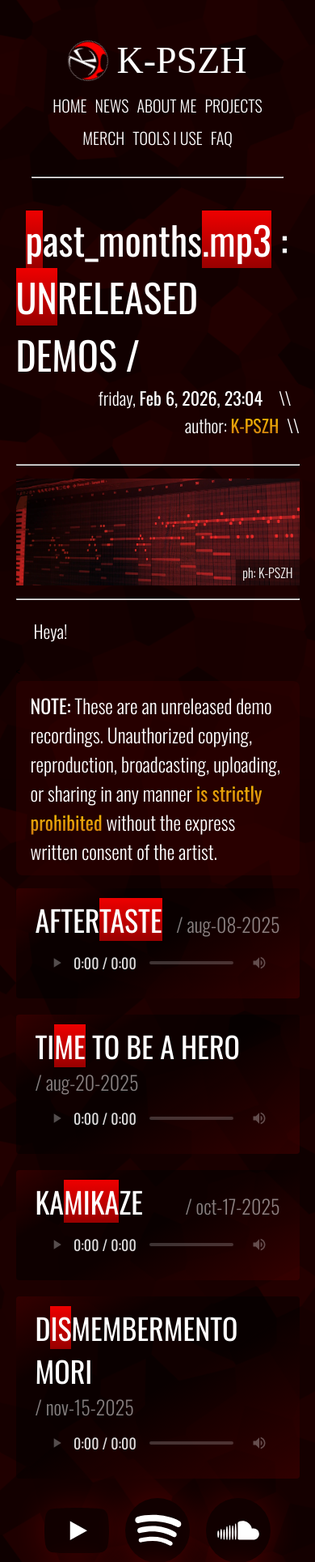
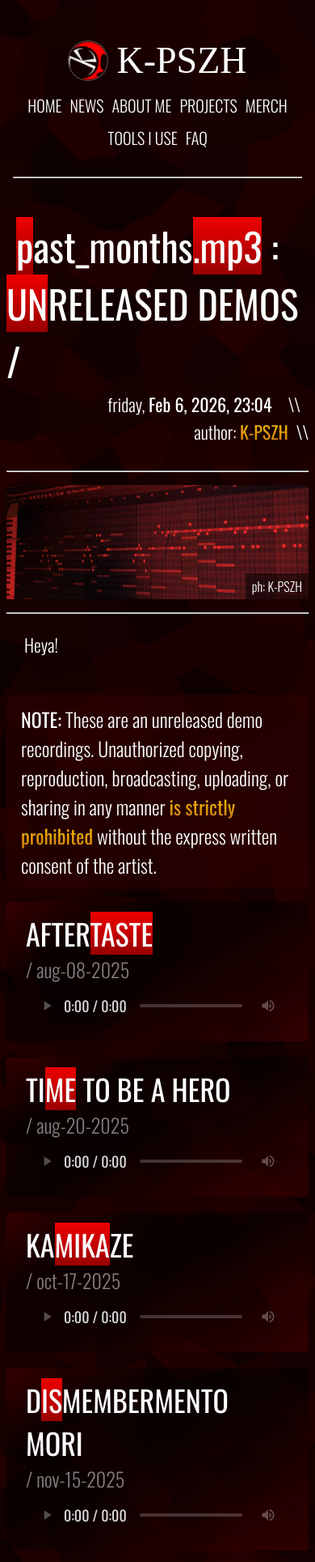
Before and after one commit to K-PSZH/k-pszh.github.io, a PHP site: page /news/2026/02/06/unreleased-demos.html in a window 390 px wide. Shown: the top 1929 px of the page at 81% size. Run offline with PHP 8.4, Linux system fonts and the light colour scheme; some web fonts are replaced.

Commit message:
mobile adaptation attempt #2

```diff
--- a/about.html
+++ b/about.html
@@ -29,7 +29,8 @@
             </div>
             <hr>
         </header>
-        <main class="about-main">
+        <div id="main">
+            <div id="main-body">
                 <h1>ABOUT ME</h1>
                 <p>My name is K-PSZH.</p>
                 <p>Lorem ipsum dolor sit amet, consectetur adipiscing elit. Mauris placerat maximus luctus. Integer varius, diam eu interdum fermentum, diam enim ultrices tellus, et varius urna arcu quis nulla. Nam porttitor quam eget neque consectetur, ac feugiat lacus pharetra. Nunc cursus blandit iaculis. Sed gravida velit convallis semper placerat. Morbi sit amet leo sollicitudin, ornare odio vitae, tempus leo. Nulla in mi eget purus dapibus rutrum. Curabitur a pellentesque libero. Sed sit amet pellentesque justo. Nunc sollicitudin mollis eros ut blandit. Maecenas in orci ut lacus placerat egestas. Sed commodo malesuada dui, vel pulvinar justo lobortis id. Ut odio risus, venenatis at mi luctus, ullamcorper auctor sem.</p>
@@ -39,7 +40,8 @@
                 <p>Proin at turpis tincidunt, cursus nisl ac, eleifend dui. Nullam pellentesque quam a est imperdiet aliquet. Quisque sit amet laoreet odio, ut laoreet sapien. Nulla porta eros massa, nec mollis augue ullamcorper ac. Nullam vulputate placerat lacus, et varius mauris pretium nec. Suspendisse placerat, felis at posuere faucibus, dui tortor vehicula neque, vitae ornare ipsum augue aliquam lectus. Pellentesque vehicula tortor elit, at tempor nisi ullamcorper ut. Ut dapibus libero id magna elementum lobortis. Pellentesque at consequat lacus. Sed sollicitudin eros ut posuere euismod. Ut mattis ligula lorem, sit amet luctus velit pulvinar sed. Mauris in gravida urna, quis vestibulum risus. Vivamus enim nibh, volutpat eget justo sed, tincidunt tincidunt leo.</p>
                 <p>Aliquam vel ex efficitur lorem interdum blandit. Sed auctor leo ut eros ullamcorper blandit. Suspendisse mauris dui, interdum vel vulputate et, porta vel nunc. Vivamus porta nec enim et mollis. Donec magna lacus, congue sed auctor sed, euismod in nisi. Duis aliquam sagittis interdum. Curabitur malesuada, purus sed fringilla viverra, orci orci suscipit augue, non fermentum odio urna vel neque. Suspendisse ac lacus vitae est suscipit mattis. In hac habitasse platea dictumst. Praesent arcu quam, lobortis vel mi ac, vehicula condimentum metus. Mauris nisi massa, convallis id luctus vel, volutpat eget enim. Nunc tristique placerat nunc quis gravida. Suspendisse at pretium magna, at tempor tellus.</p>
                 <p>Curabitur euismod mollis tortor, eget tempus tortor eleifend quis. Mauris at tortor sollicitudin, maximus augue in, consectetur eros. Suspendisse posuere vulputate augue a dapibus. Fusce velit mi, aliquam at libero sed, fermentum blandit felis. Morbi faucibus congue lacinia. Nulla consectetur ac mi quis maximus. Etiam quis arcu vitae lacus mollis luctus. Integer at commodo mi. Etiam sed arcu lobortis, pulvinar nibh quis, viverra turpis. Proin ultricies, sapien eu luctus ornare, magna sapien malesuada eros, in iaculis leo nulla non nisi. In pretium elementum est, sed laoreet sapien lobortis eu.</p>
-        </main>
+            </div>
+        </div>
         <footer class="kpszh-footer">
             <div class="kpszh-social-media">
                 <div class="kpszh-social-icon">
--- a/css/article.css
+++ b/css/article.css
@@ -1,9 +1,3 @@
-.article-main {
-    max-width: 60%;
-    margin: auto;
-    transition: max-width .25s ease;
-}
-
 .article-header {
     display: flex;
     align-content: center;
@@ -13,7 +7,7 @@
     margin-block-end: 2em;
 }
 
-.article-main h1 {
+#main h1 {
     text-indent: 0.25em;
     text-align: left;
     text-transform: none;
@@ -24,7 +18,7 @@
     margin-block-end: 0;
 }
 
-.article-main h1::first-letter {
+#main h1::first-letter {
     background-image: linear-gradient(var(--link-gradient-1), var(--link-gradient-2));
 }
 
@@ -35,6 +29,7 @@
     line-height: normal;
     margin-block-start: 0.1em;
     margin-block-end: 0;
+    white-space: nowrap;
 }
 
 .article-image-container {
@@ -83,14 +78,14 @@
     z-index: 3;
 }
 
-.article-main h3 {
+#main h3 {
     text-align: center;
     font-size: 36px;
     margin-block-start: 0.5em;
     margin-block-end: 0.3em;
 }
 
-.article-main p {
+#main p {
     text-indent: 1em;
 }
 
@@ -160,17 +155,11 @@
     width: 100%;
 }
 
-@media (max-width: 1080px) {
-    .article-main {
-        max-width: 90%
-    }
-}
-
-@media (max-width: 1080px) {
+@media only screen and (max-width: 1080px) {
     .article-header {
         flex-direction: column;
     }
-    .article-main h1 {
+    #main h1 {
         width: 100%;
     }
     .kpszh-audio-container {
--- a/css/news.css
+++ b/css/news.css
@@ -1,9 +1,3 @@
-.news-main {
-    max-width: 60%;
-    margin: auto;
-    transition: max-width .25s ease;
-}
-
 .news-block {
     margin-block: 2em;
 }
--- a/css/styles.css
+++ b/css/styles.css
@@ -92,7 +92,7 @@ a:active {
     user-select: none;
 }
 .kpszh-header {
-    width: 80%;
+    width: 900px;
     margin-left: auto;
     margin-right: auto;
 }
@@ -141,6 +141,23 @@ a:active {
 
 @keyframes animationFlicker {
     50% { opacity: 0; }
+}
+
+#main {
+    width: 900px;
+    margin-left: auto;
+    margin-right: auto;
+}
+#main.merch {
+    width: 1440px;
+}
+
+#main-body {
+    padding-left: 0px;
+    padding-right: 0px;
+    padding-top: 0px;
+    padding-bottom: 0px;
+    overflow-wrap: break-word;
 }
 
 .kpszh-social-media {
@@ -199,7 +216,7 @@ a:active {
     pointer-events: none;
 }
 .kpszh-marquee {
-    position: fixed;
+    position: absolute;
     background-color: var(--marquee-background);
     overflow: hidden;
     user-select: none;
@@ -318,7 +335,10 @@ audio::-webkit-media-controls-time-remaining-display {
     text-shadow: none;
 }
 
-@media (max-width: 1080px) {
+@media only screen and (max-width: 1080px) {
+    .kpszh-header {
+        width: calc(100% - 32px);
+    }
     .kpszh-header-content {
         flex-direction: column;
         align-items: center;
@@ -333,4 +353,30 @@ audio::-webkit-media-controls-time-remaining-display {
         justify-content: center;
         flex-wrap: wrap;
     }
+    #main {
+        width: 100%;
+        margin-left: 0;
+        margin-right: 0;
+    }
+    #main.merch {
+        width: 100%;
+    }
+	#main-body
+	{
+		padding-left: 16px;
+		padding-right: 16px;
+		overflow: hidden;
+	}
 }
+
+@media only screen and (max-width: 650px)
+{
+	#main-body {
+		padding-left: 8px;
+		padding-right: 8px;
+	}
+
+	#main-body p {
+		margin-left: 0px;
+	}
+}
--- a/faq.html
+++ b/faq.html
@@ -29,7 +29,8 @@
             </div>
             <hr>
         </header>
-        <main class="faq-main">
+        <div id="main">
+            <div id="main-body">
                 <h1>FAQ</h1>
                 <h3>The things I'm most often asked about on social media are end up here!</h3>
                 <h2><span class="cursor-hoverable">DANGANRONPA</span> RELATED QUESTIONS</h2>
@@ -74,7 +75,8 @@
                         </div>
                     </div>
                 </div>
-        </main>
+            </div>
+        </div>
         <footer class="kpszh-footer">
             <div class="kpszh-social-media">
                 <div class="kpszh-social-icon">
--- a/index.html
+++ b/index.html
@@ -66,7 +66,7 @@
                     <source src="/img/title_front_int.webm" type="video/webm"/>
                 </video>
             </div>
-        </main>
+        </div>
         <br>
         <footer class="kpszh-footer">
             <div class="kpszh-social-media">
--- a/merch.html
+++ b/merch.html
@@ -29,7 +29,8 @@
             </div>
             <hr>
         </header>
-        <main class="merch-main">
+        <div id="main" class="merch">
+            <div id="main-body">
                 <h1>MERCH</h1>
                 <div class="merch-grid">
                     <a class="merch-container">
@@ -53,7 +54,8 @@
                         <div class="merch-price">$10 / €10 / ₽600</div>
                     </a>
                 </div>
-        </main>
+            </div>
+        </div>
         <footer class="kpszh-footer">
             <div class="kpszh-social-media">
                 <div class="kpszh-social-icon">
--- a/news/2026/02/01/welcome-to-the-beginning.html
+++ b/news/2026/02/01/welcome-to-the-beginning.html
@@ -28,7 +28,8 @@
             </div>
             <hr>
         </header>
-        <main class="article-main">
+        <div id="main">
+            <div id="main-body">
                 <div class="article-header">
                     <h1 id="uppercase-red">Welcome to the Beginning! Website <span class="character-red">Launch</span>, Merch Drop and a New Chapter...</h1>
                     <div class="article-details">
@@ -57,7 +58,8 @@
                 <hr>
                 <p>More news will be coming your way soon. You’ll hear it here first, right in this space that’s officially ours now.</p>
                 <p>So, from the bottom of my heart, thank you for being here at the very start. This is just the beginning, and I have a feeling that this chapter is going to be unforgettable. Strap in — it’s about to get fun, weird, and wild.</p>
-        </main>
+            </div>
+        </div>
         <br>
         <footer class="kpszh-footer">
             <div class="kpszh-social-media">
--- a/news/2026/02/06/unreleased-demos.html
+++ b/news/2026/02/06/unreleased-demos.html
@@ -28,7 +28,8 @@
             </div>
             <hr>
         </header>
-        <main class="article-main">
+        <div id="main">
+            <div id="main-body">
                 <div class="article-header">
                     <h1 id="uppercase-red">past_months<span class="character-red">.mp3</span> : <span class="character-red">UN</span>RELEASED DEMOS /</h1>
                     <div class="article-details">
@@ -49,43 +50,36 @@
                 </div>
                 <div class="kpszh-audio-grid">
                     <div class="kpszh-audio-container">
-                    <div class="kpszh-audio-text">
                         <div class="kpszh-audio-title">After<span class="character-red">taste</span></div>
                         <div class="kpszh-audio-subtitle">/ aug-08-2025</div>
-                    </div>
                         <audio controls controlsList="nodownload noplaybackrate">
                             <source class="kpszh-audio-player" src="/news/2026/02/06/unreleased-demos-080825.mp3" type="audio/mpeg">
                         </audio>
                     </div>
                     <div class="kpszh-audio-container">
-                    <div class="kpszh-audio-text">
                         <div class="kpszh-audio-title">Ti<span class="character-red">me</span> to Be a Hero</div>
                         <div class="kpszh-audio-subtitle">/ aug-20-2025</div>
-                    </div>
                         <audio controls controlsList="nodownload noplaybackrate">
                             <source class="kpszh-audio-player" src="/news/2026/02/06/unreleased-demos-200825.mp3" type="audio/mpeg">
                         </audio>
                     </div>
                     <div class="kpszh-audio-container">
-                    <div class="kpszh-audio-text">
                         <div class="kpszh-audio-title">Ka<span class="character-red">mika</span>ze</div>
                         <div class="kpszh-audio-subtitle">/ oct-17-2025</div>
-                    </div>
                         <audio controls controlsList="nodownload noplaybackrate">
                             <source class="kpszh-audio-player" src="/news/2026/02/06/unreleased-demos-171025.mp3" type="audio/mpeg">
                         </audio>
                     </div>
                     <div class="kpszh-audio-container">
-                    <div class="kpszh-audio-text">
                         <div class="kpszh-audio-title">D<span class="character-red">is</span>membermento mori</div>
                         <div class="kpszh-audio-subtitle">/ nov-15-2025</div>
-                    </div>
                         <audio controls controlsList="nodownload noplaybackrate">
                             <source class="kpszh-audio-player" src="/news/2026/02/06/unreleased-demos-151125.mp3" type="audio/mpeg">
                         </audio>
                     </div>
                 </div>
-        </main>
+            </div>
+        </div>
         <br>
         <footer class="kpszh-footer">
             <div class="kpszh-social-media">
--- a/news/2026/03/02/about-rebuild.html
+++ b/news/2026/03/02/about-rebuild.html
@@ -28,7 +28,8 @@
             </div>
             <hr>
         </header>
-        <main class="article-main">
+        <div id="main">
+            <div id="main-body">
                 <div class="article-header">
                     <h1 id="uppercase-red">About <span class="character-red">RE</span>BUILD...</h1>
                     <div class="article-details">
@@ -48,7 +49,8 @@
                 <hr>
                 <p>More news will be coming your way soon. You’ll hear it here first, right in this space that’s officially ours now.</p>
                 <p>So, from the bottom of my heart, thank you for being here at the very start. This is just the beginning, and I have a feeling that this chapter is going to be unforgettable. Strap in — it’s about to get fun, weird, and wild.</p>
-        </main>
+            </div>
+        </div>
         <br>
         <footer class="kpszh-footer">
             <div class="kpszh-social-media">
--- a/projects.html
+++ b/projects.html
@@ -84,7 +84,7 @@
                 </video>
             </div>
             <br><br><br>
-        </main>
+        </div>
         <footer class="kpszh-footer">
             <div class="kpszh-social-media">
                 <div class="kpszh-social-icon">
--- a/tools.html
+++ b/tools.html
@@ -369,7 +369,7 @@
                     </div>
                 </div>
             </div>
-        </main>
+        </div>
         <footer class="kpszh-footer">
             <div class="kpszh-social-media">
                 <div class="kpszh-social-icon">
```
Also changed, not shown: css/about.css (deleted, +0 -13 lines), css/faq.css (+2 -7 lines), news.html (+6 -4 lines). Lines whose indentation alone changed are shown as unchanged.
